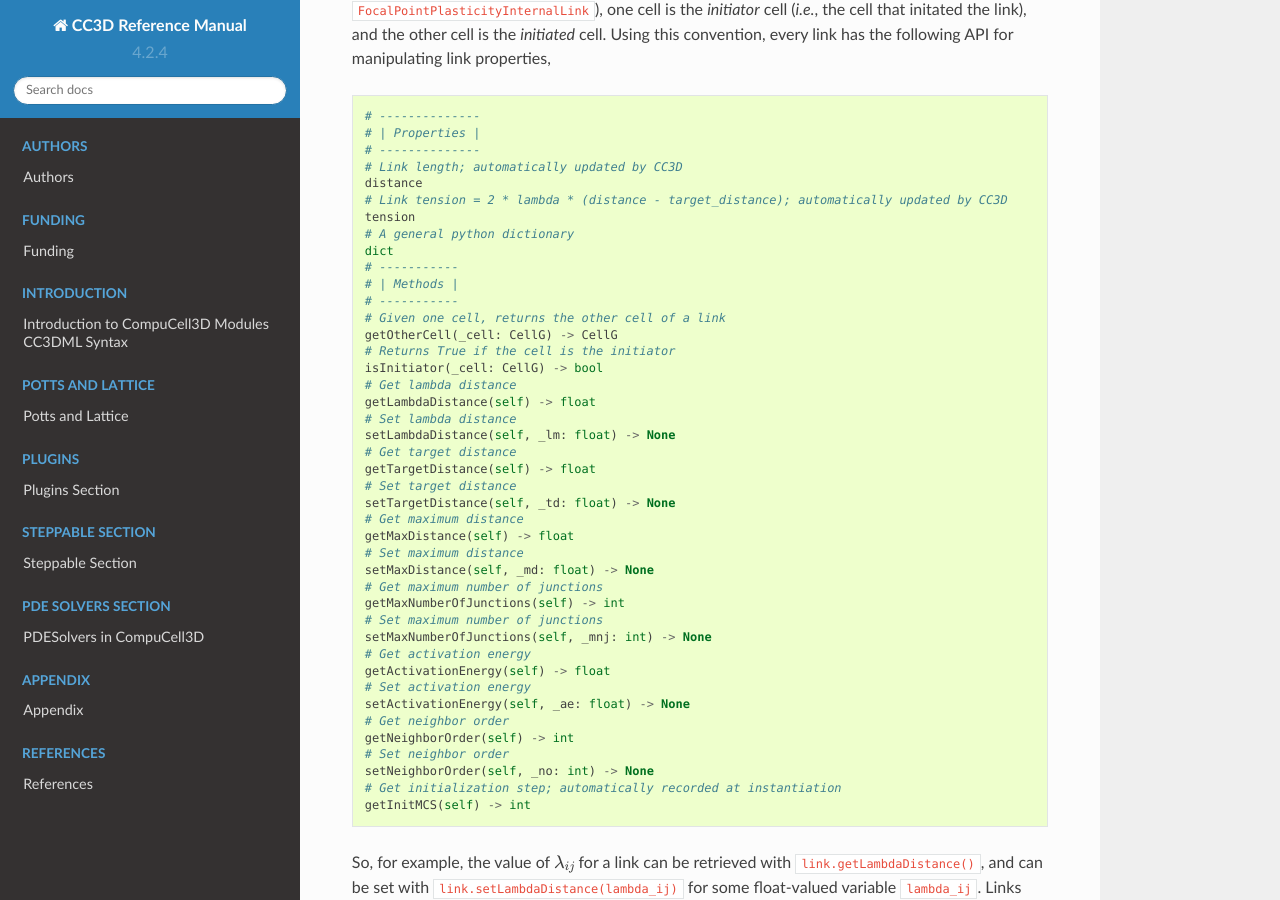
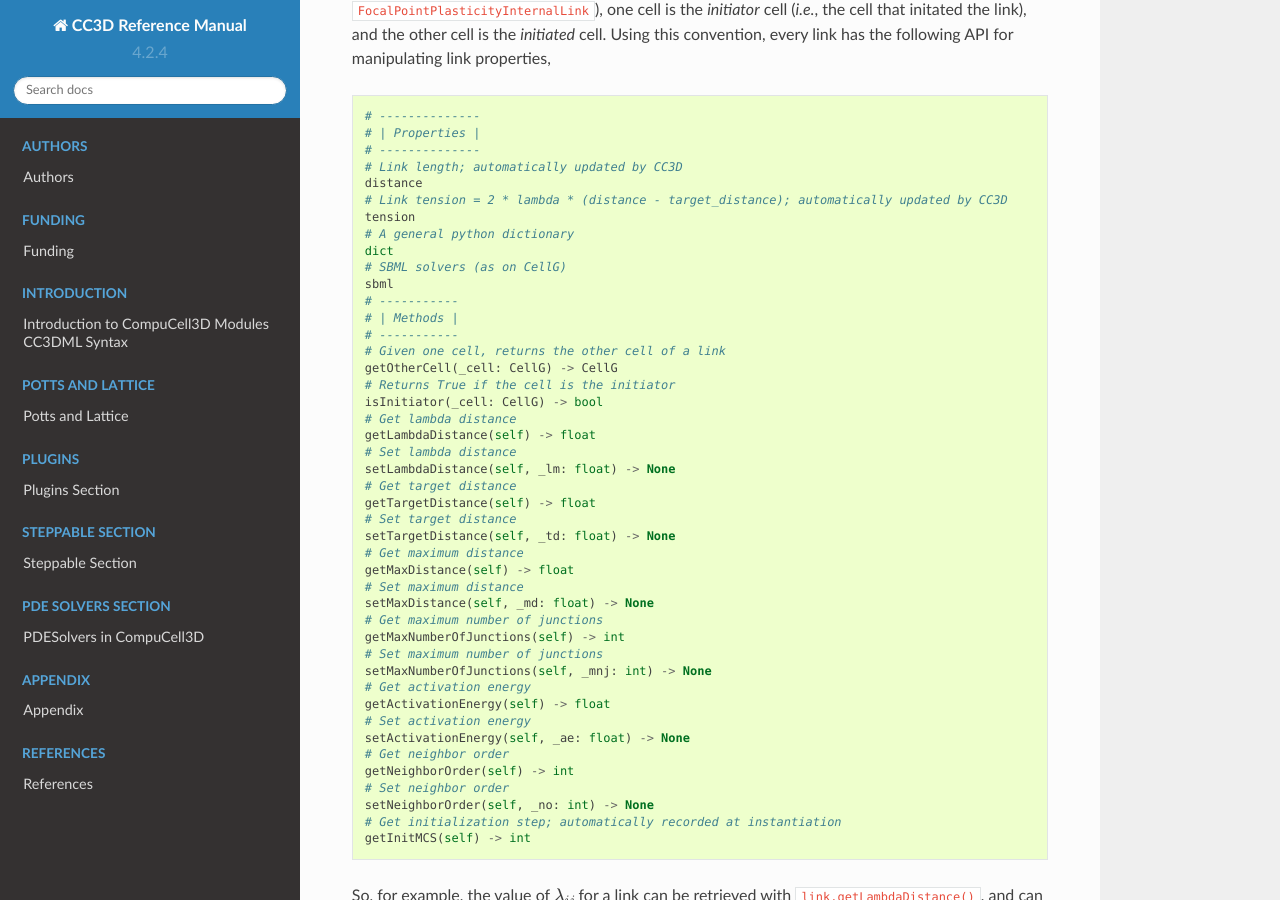
Before and after one commit to CompuCell3D/CompuCell3DReferenceManual, a Sphinx documentation site: the page built from docs/focal_point_plasticity.rst, in a window 1280 px wide and 900 px high, scrolled down 4988 px. Built offline with Sphinx 7.4.7 and the Read the Docs theme 2.0.0, drawn with Linux system fonts in a browser that asks for light colours.

Commit message:
Add sbml support to link docs

```diff
--- a/docs/focal_point_plasticity.rst
+++ b/docs/focal_point_plasticity.rst
@@ -282,6 +282,8 @@ link properties,
    tension
    # A general python dictionary
    dict
+   # SBML solvers (as on CellG)
+   sbml
    # -----------
    # | Methods |
    # -----------
```
